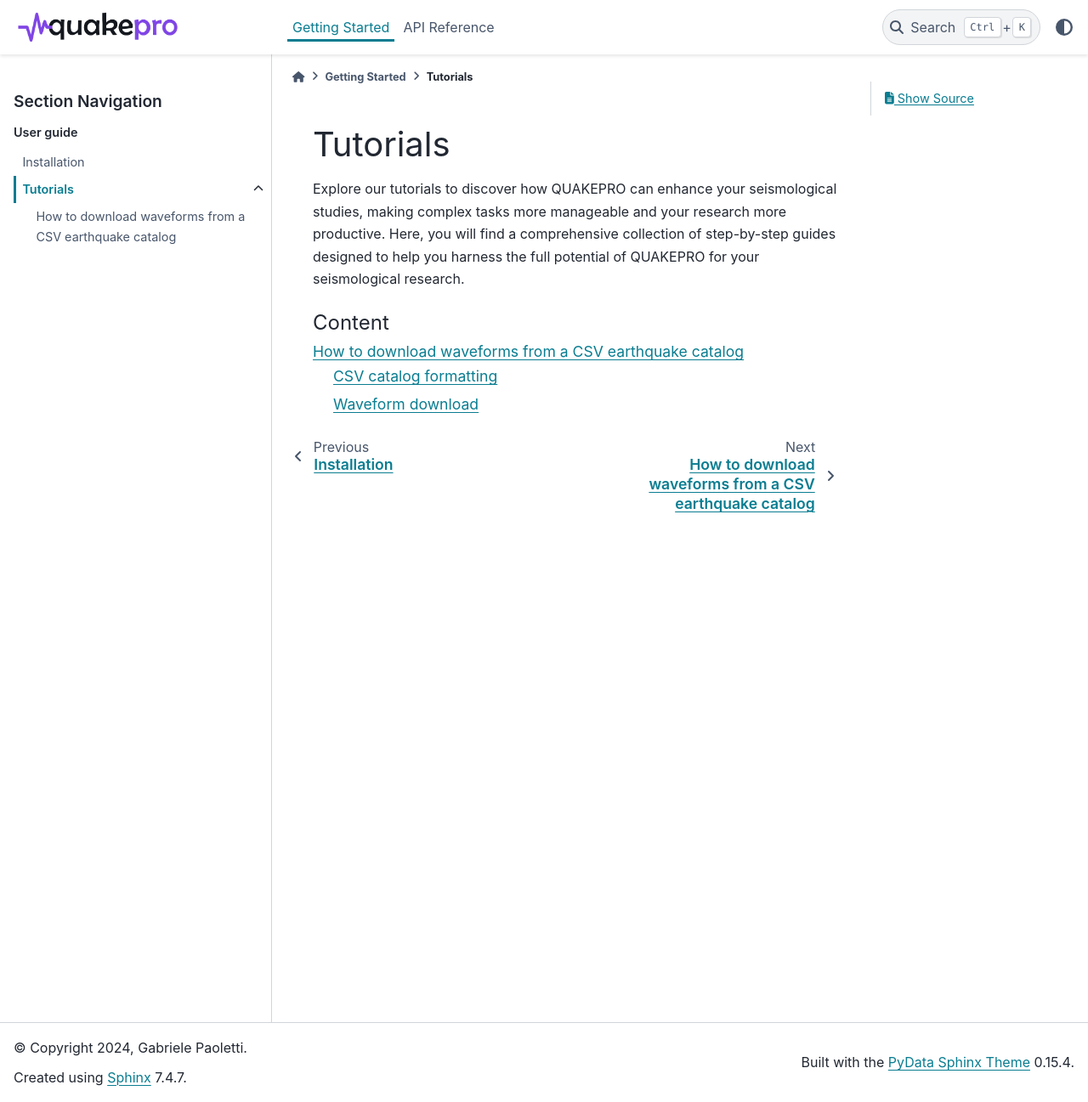
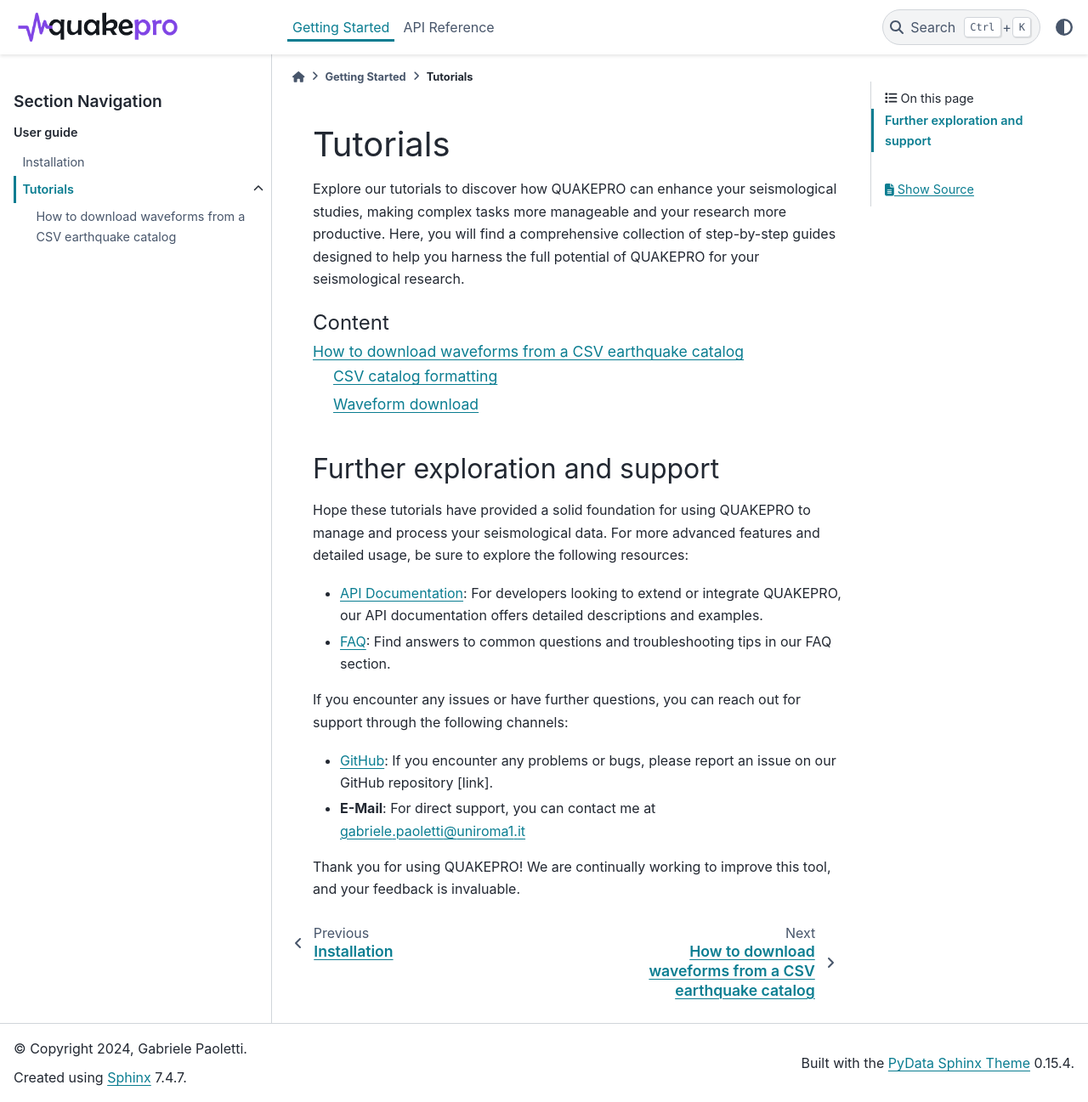
Before and after one commit to gabrielepaoletti/quakepro, a Sphinx documentation site: the page built from docs/source/user_guide/tutorials_index.rst, in a window 1280 px wide and 1297 px high. Shown: the whole window at 85% size. Built offline with Sphinx 7.4.7 and the PyData theme 0.15.4, drawn with Linux system fonts in a browser that asks for light colours.

Commit message:
Update docs

```diff
--- a/docs/source/getting_started.rst
+++ b/docs/source/getting_started.rst
@@ -28,3 +28,9 @@ This section provides a comprehensive overview of key features and functionaliti
    :link-type: doc
 
    Dive into practical examples and detailed guides to effectively utilize QUAKEPRO.
+
+.. card:: :material-regular:`help;1.7em` FAQ
+   :link: user_guide/faq
+   :link-type: doc
+
+   Find answers to common questions and solutions to frequent issues.
--- a/docs/source/user_guide/tutorials_index.rst
+++ b/docs/source/user_guide/tutorials_index.rst
@@ -8,3 +8,18 @@ Explore our tutorials to discover how QUAKEPRO can enhance your seismological st
    :caption: Content
 
    tutorials/how_to_download_waveforms_from_csv
+
+Further exploration and support
+-------------------------------
+
+Hope these tutorials have provided a solid foundation for using QUAKEPRO to manage and process your seismological data. For more advanced features and detailed usage, be sure to explore the following resources:
+
+- `API Documentation <https://quakepro.readthedocs.io/en/latest/api_reference.html>`_: For developers looking to extend or integrate QUAKEPRO, our API documentation offers detailed descriptions and examples.
+- `FAQ <https://quakepro.readthedocs.io/en/latest/user_guide/faq.html>`_: Find answers to common questions and troubleshooting tips in our FAQ section.
+
+If you encounter any issues or have further questions, you can reach out for support through the following channels:
+
+- `GitHub <https://github.com/gabrielepaoletti/quakepro>`_: If you encounter any problems or bugs, please report an issue on our GitHub repository [link].
+- **E-Mail**: For direct support, you can contact me at gabriele.paoletti@uniroma1.it
+
+Thank you for using QUAKEPRO! We are continually working to improve this tool, and your feedback is invaluable.
```
Also changed, not shown: docs/source/library/scripts/fetcher_csv.rst (+12 -9 lines), docs/source/user_guide/tutorials/how_to_download_waveforms_from_csv.rst (+5 -2 lines), docs/source/user_guide/faq.rst (added).
